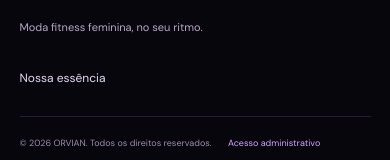
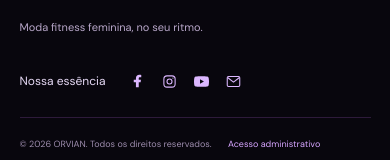
Before and after one commit to edubessa86/OrvianPlace, a Next.js app: page / in a window 390 px wide. Shown: the part 3029-3189 px from the top of the page. Built offline with nearby package versions, Linux system fonts and the light colour scheme.

Commit message:
style: make social icons small and inline with navigation and footer

```diff
--- a/app/globals.css
+++ b/app/globals.css
@@ -275,3 +275,26 @@ html,body{background:#08060d;color:#f7f3ff}
 .store-social-links .social-fill{fill:currentColor;stroke:none}
 @media(max-width:1000px){.store-social-bar{align-items:flex-start;flex-direction:column;gap:18px}.store-social-links{width:100%;flex-wrap:wrap}.store-social-links a{flex:1;min-width:125px}}
 @media(max-width:640px){.store-social-bar{padding:25px 5%;gap:16px}.store-social-intro strong{font-size:13px}.store-social-links{display:grid;grid-template-columns:repeat(2,minmax(0,1fr));gap:9px}.store-social-links a{min-width:0;padding:12px 10px}.store-social-links a span{font-size:10px}}
+
+
+/* Compact social icons integrated into existing navigation and footer rows */
+.store-social-bar{display:none!important}
+.store-nav{align-items:center}
+.store-inline-social{display:inline-flex;align-items:center;gap:12px;margin-left:2px}
+.store-inline-social a{display:inline-flex!important;align-items:center;justify-content:center;width:23px;height:23px;min-width:0!important;padding:0!important;border:0!important;border-radius:5px!important;background:transparent!important;color:#dcb7ff!important;box-shadow:none!important;transform:none!important}
+.store-inline-social a:hover{color:#ef55ff!important;background:#2a1038!important;box-shadow:0 0 12px #c52cff35!important}
+.store-inline-social svg{width:16px;height:16px;display:block;fill:none;stroke:currentColor;stroke-width:1.7;stroke-linecap:round;stroke-linejoin:round}
+.store-inline-social a:nth-child(1) svg,.store-inline-social a:nth-child(3) svg{fill:currentColor;stroke:none}
+.store-inline-social .social-fill{fill:currentColor;stroke:none}
+.store-footer-links{display:flex;align-items:center;justify-content:flex-end;gap:20px}
+.store-footer-social{gap:9px;margin:0}
+.store-footer-social a{width:22px;height:22px}
+.store-footer-social svg{width:15px;height:15px}
+@media(max-width:900px){.store-nav{gap:14px}.store-inline-social{gap:8px}.store-inline-social a{width:20px;height:22px}}
+@media(max-width:640px){
+ .store-nav.open .store-inline-social{display:flex;gap:14px;padding-top:5px}
+ .store-nav.open .store-inline-social a{width:28px;height:28px}
+ .store-nav.open .store-inline-social svg{width:18px;height:18px}
+ .store-footer-links{justify-content:flex-start;flex-wrap:wrap;gap:15px}
+ .store-footer-social{gap:12px}
+}
```
